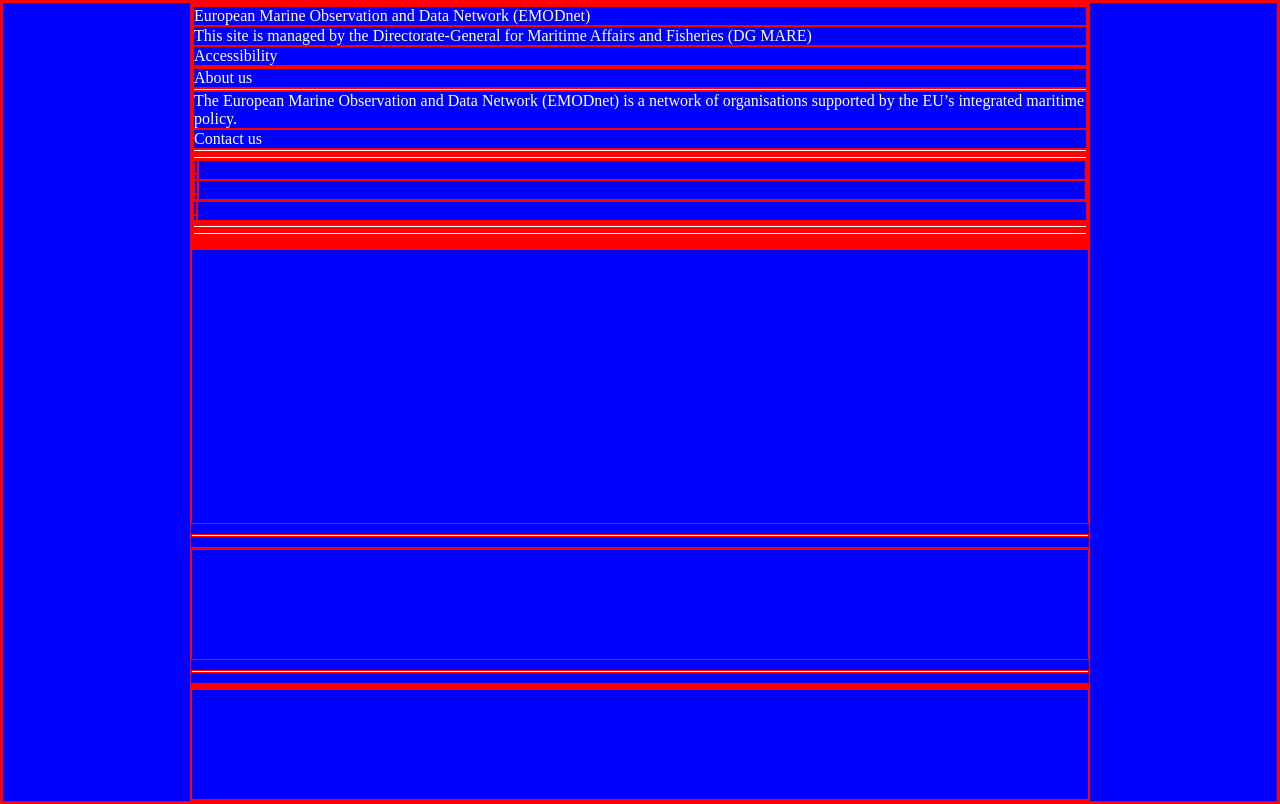
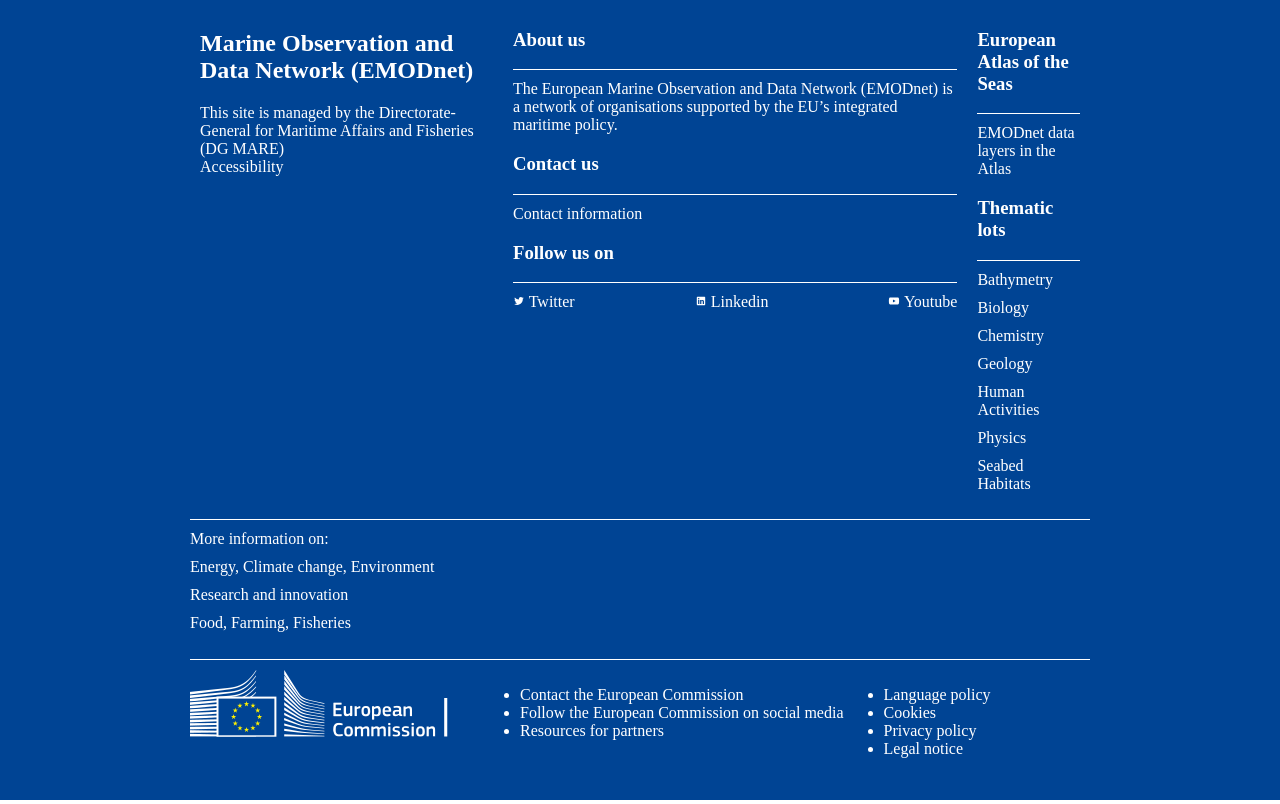
Before and after one commit to Alexis28J/emodnet-footer, a plain HTML site: page index.html in a window 1280 px wide. Drawn offline with Linux system fonts and the light colour scheme.

Commit message:
Struttura 2

```diff
--- a/index.html
+++ b/index.html
@@ -1,73 +1,124 @@
 <!DOCTYPE html>
 <html lang="en">
+
 <head>
     <meta charset="UTF-8">
     <meta name="viewport" content="width=device-width, initial-scale=1.0">
     <title>Document</title>
     <link rel="stylesheet" href="./style.css">
 </head>
+
 <body>
     <div class="main-div">
         <div class="first-child">
             <!-- (questo second child è il più grande) -->
-    <div class="second-child-fat">
+
+            <div class="second-child">
                 <!-- (primo figlio del second child fat ha 3 figli) -->
+
+                <div class="box">
+                    <h2>Marine Observation and Data Network (EMODnet)</h2>
+                    <div>This site is managed by the Directorate-General for Maritime Affairs and Fisheries (DG MARE)</div>
+
+                    <div><a href="https://emodnet.ec.europa.eu/accessibility-statement">Accessibility</a></div>
+                </div>
+
+                <div class="box">
+                    <h3>About us</h3>
+                    <div class="divider"></div>
+
+                    <div class="box-aboutus">
+                        <a href="https://emodnet.ec.europa.eu/about_emodnet">The European Marine Observation and Data
+                            Network (EMODnet) is a network of organisations supported by the EU’s integrated maritime
+                            policy.</a>
+                    </div>
+                    <h3>Contact us</h3>
+
+                    <div class="divider"></div>
+
+                    <div class="box-contactus">
+                        <a href="https://emodnet.ec.europa.eu/contact-us">Contact information</a>
+                    </div>
+
+                    <h3>Follow us on</h3>
+
+                    <div class="divider"></div>   <!-- linea divisoria -->
+
+                    <div class="box-social">
                         <div>
-        <div>European Marine Observation and Data Network (EMODnet)</div>
-        <div>This site is managed by the Directorate-General for Maritime Affairs and Fisheries (DG MARE)</div>
-        <div>Accessibility</div>
+                           <svg xmlns="http://www.w3.org/2000/svg" height="12" width="12" viewBox="0 0 640 640"><!--!Font Awesome Free v7.1.0 by @fontawesome - https://fontawesome.com License - https://fontawesome.com/license/free Copyright 2025 Fonticons, Inc.--><path fill="#ffffff" d="M523.4 215.7C523.7 220.2 523.7 224.8 523.7 229.3C523.7 368 418.1 527.9 225.1 527.9C165.6 527.9 110.4 510.7 64 480.8C72.4 481.8 80.6 482.1 89.3 482.1C138.4 482.1 183.5 465.5 219.6 437.3C173.5 436.3 134.8 406.1 121.5 364.5C128 365.5 134.5 366.1 141.3 366.1C150.7 366.1 160.1 364.8 168.9 362.5C120.8 352.8 84.8 310.5 84.8 259.5L84.8 258.2C98.8 266 115 270.9 132.2 271.5C103.9 252.7 85.4 220.5 85.4 184.1C85.4 164.6 90.6 146.7 99.7 131.1C151.4 194.8 229 236.4 316.1 240.9C314.5 233.1 313.5 225 313.5 216.9C313.5 159.1 360.3 112 418.4 112C448.6 112 475.9 124.7 495.1 145.1C518.8 140.6 541.6 131.8 561.7 119.8C553.9 144.2 537.3 164.6 515.6 177.6C536.7 175.3 557.2 169.5 576 161.4C561.7 182.2 543.8 200.7 523.4 215.7z"/></svg>
+                            <a href="https://twitter.com/emodnet">Twitter</a>
                         </div>
                         <div>
-        <div>About us</div>
-        <div class="divider"></div>
-        <div>The European Marine Observation and Data Network (EMODnet) is a network of organisations supported by the EU’s integrated maritime policy.</div>
-        <div>Contact us</div>
-        <div class="divider"></div>
-        <div></div>
-        <div></div>
-        <div class="divider"></div>
-        <div>
-            <div>
-                <img src="" alt="">
-            <a href=""></a>
+                            <svg xmlns="http://www.w3.org/2000/svg" height="12" width="12" viewBox="0 0 640 640"><!--!Font Awesome Free v7.1.0 by @fontawesome - https://fontawesome.com License - https://fontawesome.com/license/free Copyright 2025 Fonticons, Inc.--><path fill="#ffffff" d="M512 96L127.9 96C110.3 96 96 110.5 96 128.3L96 511.7C96 529.5 110.3 544 127.9 544L512 544C529.6 544 544 529.5 544 511.7L544 128.3C544 110.5 529.6 96 512 96zM231.4 480L165 480L165 266.2L231.5 266.2L231.5 480L231.4 480zM198.2 160C219.5 160 236.7 177.2 236.7 198.5C236.7 219.8 219.5 237 198.2 237C176.9 237 159.7 219.8 159.7 198.5C159.7 177.2 176.9 160 198.2 160zM480.3 480L413.9 480L413.9 376C413.9 351.2 413.4 319.3 379.4 319.3C344.8 319.3 339.5 346.3 339.5 374.2L339.5 480L273.1 480L273.1 266.2L336.8 266.2L336.8 295.4L337.7 295.4C346.6 278.6 368.3 260.9 400.6 260.9C467.8 260.9 480.3 305.2 480.3 362.8L480.3 480z"/></svg>
+                            <a href="https://www.linkedin.com/company/emodnet">Linkedin</a>
                         </div>
                         <div>
-                <img src="" alt="">
-                <a href=""></a>
+                        <img width="12px" height="12px" src="./assests/youtube-brands-solid-full white.svg" alt="">
+                        <a href="https://www.youtube.com/channel/UCaXRktHQoM5VdtRsCB_Z2YA/videos">Youtube</a>
                     </div>
                     </div>
-        <div>
-            <img src="" alt="">
-        <a href=""></a>
+
                 </div>
+
+                <div class="box">
+                    <h3>European Atlas of the Seas</h3>
+
+                    <div class="divider"></div>
+
+                    <div class="box-europeanatlas">
+                        <a href="https://emodnet.ec.europa.eu/emodnet-maps-catalogue">EMODnet data layers in the Atlas</a>
                     </div>
-    <div>
-        <div></div>
+
+                    <h3>Thematic lots</h3>
+
                     <div class="divider"></div>
-        <div></div>
-        <div></div>
-        <div class="divider"></div>
-        <div></div>
-        <div></div>
-        <div></div>
-        <div></div>
-        <div></div>
-        <div></div>
-        <div></div>
+
+                    <div class="box-thematiclots"><a href="https://emodnet.ec.europa.eu/bathymetry">Bathymetry</a></div>
+                    <div class="box-thematiclots"><a href="https://emodnet.ec.europa.eu/biology">Biology</a></div>
+                    <div class="box-thematiclots"><a href="https://emodnet.ec.europa.eu/chemistry">Chemistry</a></div>
+                    <div class="box-thematiclots"><a href="https://emodnet.ec.europa.eu/geology">Geology</a></div>
+                    <div class="box-thematiclots"><a href="https://emodnet.ec.europa.eu/human-activities">Human Activities</a></div>
+                    <div class="box-thematiclots"><a href="https://emodnet.ec.europa.eu/physics">Physics</a></div>
+                    <div class="box-thematiclots"><a href="https://emodnet.ec.europa.eu/seabed-habitats">Seabed Habitats</a></div>
                 </div>
-    </div>
-    <div class="divider"></div>
-    <div class="second-child">
-        <div></div>
             </div>
 
             <div class="divider"></div>
+
+            <div class="second-child second-box">
+                <div>More information on:</div>
+                <div><a href="https://ec.europa.eu/info/energy-climate-change-environment_en">Energy, Climate change,
+                        Environment</a></div>
+                <div><a href="https://ec.europa.eu/info/research-and-innovation_en">Research and innovation</a></div>
+                <div><a href="https://ec.europa.eu/info/food-farming-fisheries_en">Food, Farming, Fisheries</a></div>
+            </div>
+
+            <div class="divider"></div>
+
             <div class="second-child">
-        <div></div>
-        <div></div>
-        <div></div>
+                <div>
+                    <img src="./assests/Logo.webp" alt="logo">
+                </div>
+
+                <ul>
+                    <li><a href="https://ec.europa.eu/info/about-european-commission/contact_en">Contact the European
+                            Commission</a></li>
+                    <li><a href="https://europa.eu/european-union/contact/social-networks_en#n:+i:4+e:1+t:+s">Follow the
+                            European Commission on social media</a></li>
+                    <li><a href="https://ec.europa.eu/info/resources-partners_en">Resources for partners</a></li>
+                </ul>
+
+                <ul>
+                    <li><a href="https://ec.europa.eu/info/language-policy_en">Language policy</a></li>
+                    <li><a href="https://ec.europa.eu/info/cookies_en">Cookies</a></li>
+                    <li><a href="https://ec.europa.eu/info/privacy-policy_en">Privacy policy</a></li>
+                    <li><a href="https://ec.europa.eu/info/legal-notice_en">Legal notice</a></li>
+                </ul>
+
             </div>
         </div>
     </div>
 </body>
+
 </html>
--- a/style.css
+++ b/style.css
@@ -1,5 +1,5 @@
 *{
-    border: solid red 1px;
+    /* border: solid red 1px; */
     box-sizing: border-box;
 }
 
@@ -11,7 +11,7 @@ html, body{
 
 .main-div{
     height: 800px;
-    background-color: blue;
+    background-color: #004494;
     display: flex;
     justify-content: center;
 }
@@ -21,18 +21,59 @@ html, body{
     display: flex;
     flex-direction: column;
     gap: 10px;
+    margin: 10px;
+}
+
+.second-child{
+    flex-grow: 2.5;
+    display: flex;
+
+}
+
+.second-box {
+    flex-direction: column;
+    gap: 10px;
 }
 
 /* (linee divisorie) */
 .divider{
-    height: 3px;
+    height: 1px;
     background-color: white;
 }
 
-.second-child{
-    flex-grow: 1;
+
+
+a {
+    color: white;
+    text-decoration: none;
 }
 
-.second-child-fat{
-    flex-grow: 2.5;
+.box{
+margin: 0 10px;
 }
+
+.box h3 {
+    font-weight: 700;
+}
+
+.box-social{
+    display: flex;
+    justify-content: space-between;
+    margin-top: 10px;
+}
+
+.box-aboutus{
+    margin-top: 10px;
+}
+
+.box-contactus{
+    margin-top: 10px;
+}
+
+.box-europeanatlas{
+    margin-top: 10px;
+}
+
+.box-thematiclots{
+    margin-top: 10px;
+}
```
Also changed, not shown: assests/Logo.webp (added), assests/linkedin-brands-solid-full white.svg (added), assests/linkedin-brands-solid.svg (added), assests/twitter-brands-solid.svg (added), assests/youtube-brands-solid-full white.svg (added), assests/youtube-brands-solid.svg (added). Lines whose indentation alone changed are shown as unchanged.
